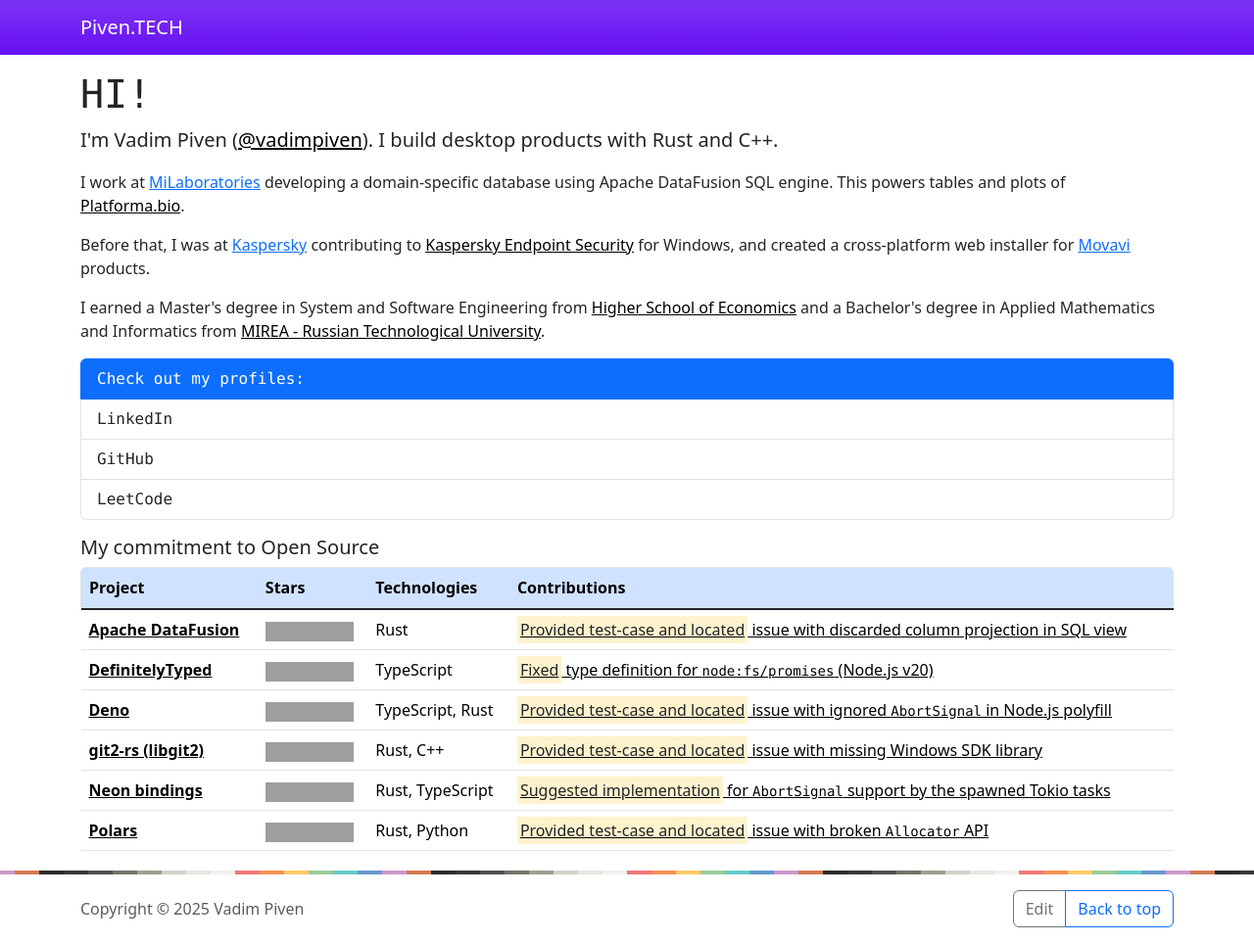
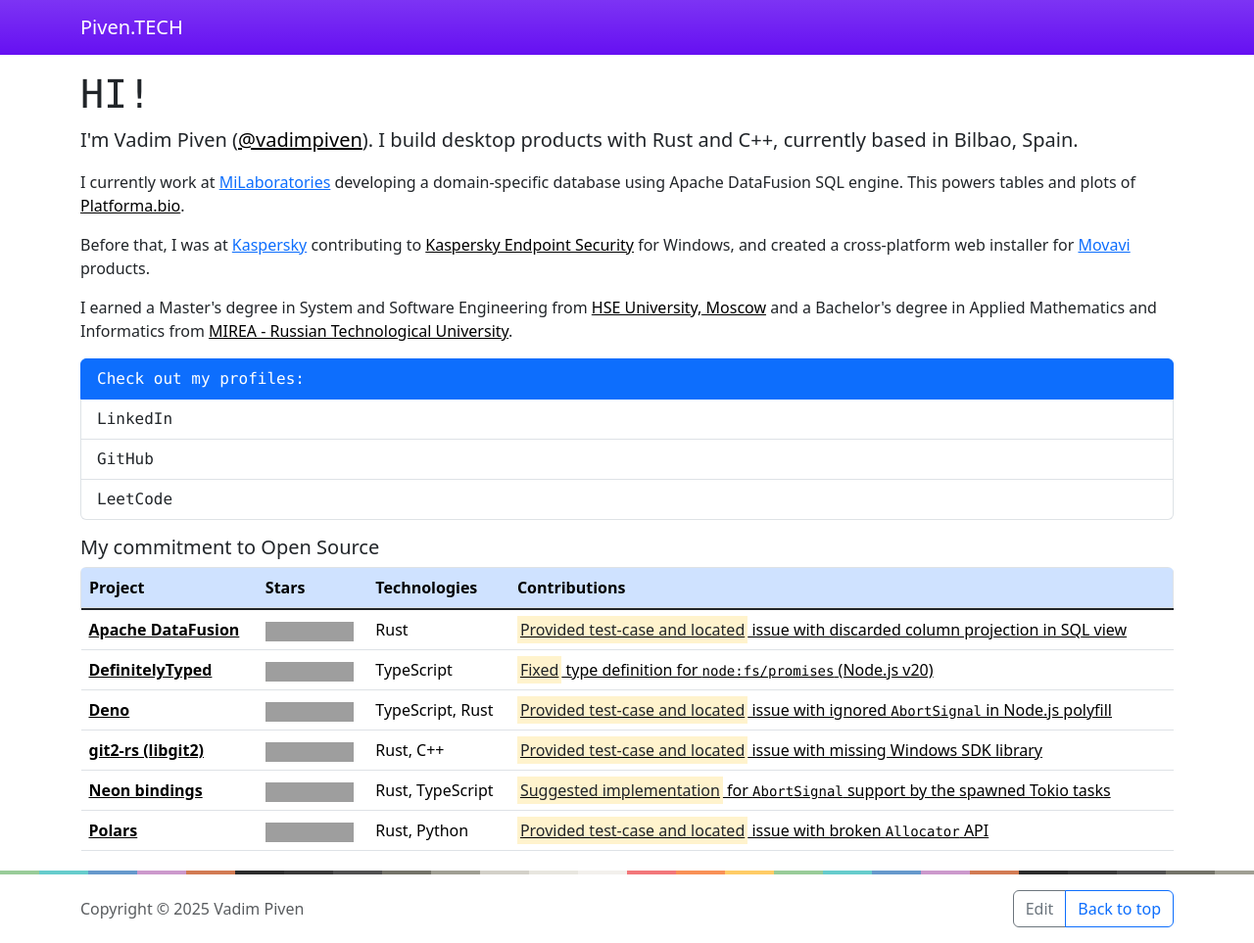
Before and after one commit to vadimpiven/vadimpiven, a Jekyll site: the page built from index.html, in a window 1280 px wide, cut to the strip 0-963 px from the top of the page. Shown: the whole strip at 98% size. Built offline with Jekyll 4.4.1, drawn with Linux system fonts in a browser that asks for light colours; grey boxes are pictures that could not be loaded.

Commit message:
Fix stripe and wording

```diff
--- a/assets/css/custom.css
+++ b/assets/css/custom.css
@@ -42,6 +42,6 @@
 
 /* Static stripe at bottom */
 #animated-stripe {
-  height: 4px !important;
-  background: url(/assets/common/line.svg) repeat-x center center / 400px 4px;
+  height: 4px;
+  background: url(/assets/common/line.svg) repeat-x center center;
 }
--- a/index.html
+++ b/index.html
@@ -17,7 +17,7 @@
     href="https://t.me/vadimpiven"
     class="link-body-emphasis"
     aria-label="Telegram profile"
-  >@vadimpiven</a>). I build desktop products with Rust and C++.
+  >@vadimpiven</a>). I build desktop products with Rust and C++, currently based in Bilbao, Spain.
 </p>
 
 <section
@@ -31,7 +31,7 @@
     Professional Experience
   </h2>
   <p aria-label="Current work experience">
-    I work at <a
+    I currently work at <a
       href="https://milaboratories.com/"
       aria-label="MiLaboratories company website"
     >MiLaboratories</a> developing a domain-specific database using Apache DataFusion SQL engine.
@@ -69,11 +69,11 @@
     I earned a Master's degree in System and Software Engineering from <a
       href="https://www.hse.ru/en/"
       class="link-body-emphasis"
-      aria-label="Higher School of Economics university website"
-    >Higher School of Economics</a> and a Bachelor's degree in Applied Mathematics and Informatics from <a
+      aria-label="Russian National Research University Higher School of Economics website"
+    >HSE University, Moscow</a> and a Bachelor's degree in Applied Mathematics and Informatics from <a
       href="https://english.mirea.ru/"
       class="link-body-emphasis"
-      aria-label="MIREA Russian Technological University website"
+      aria-label="Moscow Institute of Radio Engineering, Electronics and Automation website"
     >MIREA - Russian Technological University</a>.
   </p>
 </section>
```
